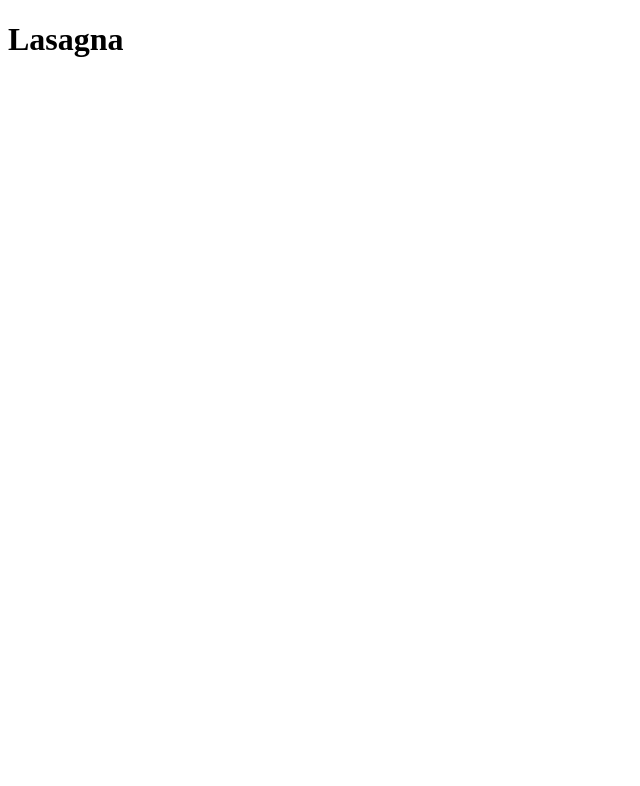
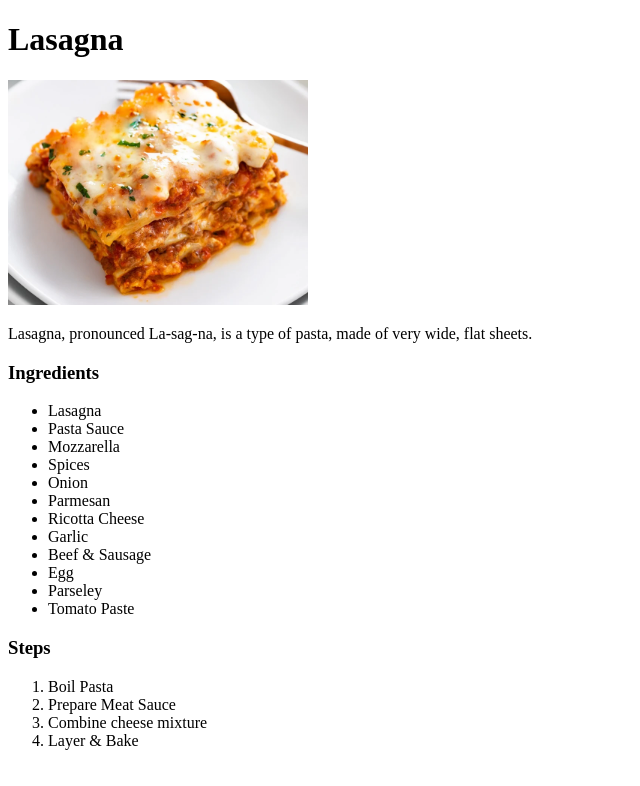
Before and after one commit to theifhawk/odin-recipes, a plain HTML site: page recipes/lasagna.html in a window 1280 px wide. Shown: the whole page, without its empty margins (0-640 px from the left). Drawn offline with Linux system fonts and the light colour scheme.

Commit message:
Finish Lasagna Page

```diff
--- a/recipes/lasagna.html
+++ b/recipes/lasagna.html
@@ -8,5 +8,31 @@
 </head>
 <body>
     <h1>Lasagna</h1>
+    <img src="Lasagna.png" alt="Lasagna" width="300">
+    <p> Lasagna, pronounced La-sag-na, is a type of pasta, made of very wide, flat sheets.</p>
+
+    <h3>Ingredients</h3>
+    <ul>
+        <li>Lasagna</li>
+        <li>Pasta Sauce</li>
+        <li>Mozzarella</li>
+        <li>Spices</li>
+        <li>Onion</li>
+        <li>Parmesan</li>
+        <li>Ricotta Cheese</li>
+        <li>Garlic</li>
+        <li>Beef & Sausage</li>
+        <li>Egg</li>
+        <li>Parseley</li>
+        <li>Tomato Paste</li>
+    </ul>
+
+    <h3>Steps</h3>
+    <ol>
+        <li>Boil Pasta</li>
+        <li>Prepare Meat Sauce</li>
+        <li>Combine cheese mixture</li>
+        <li>Layer & Bake</li>
+    </ol>
 </body>
 </html>
```
Also changed, not shown: recipes/Lasagna.png (added).
